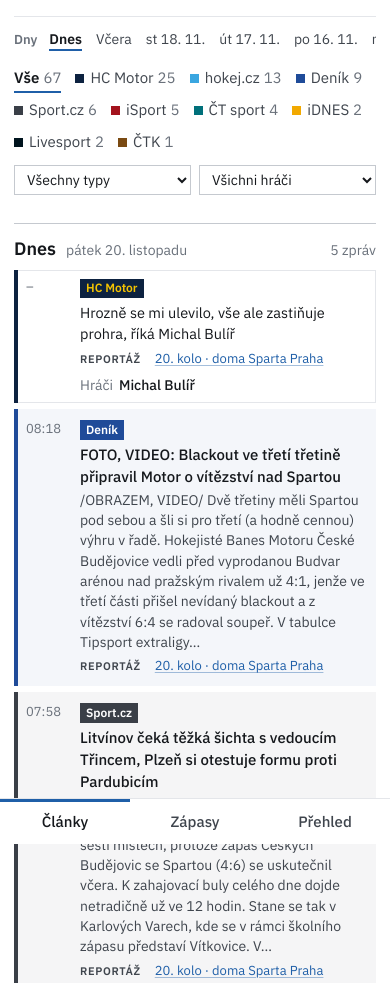
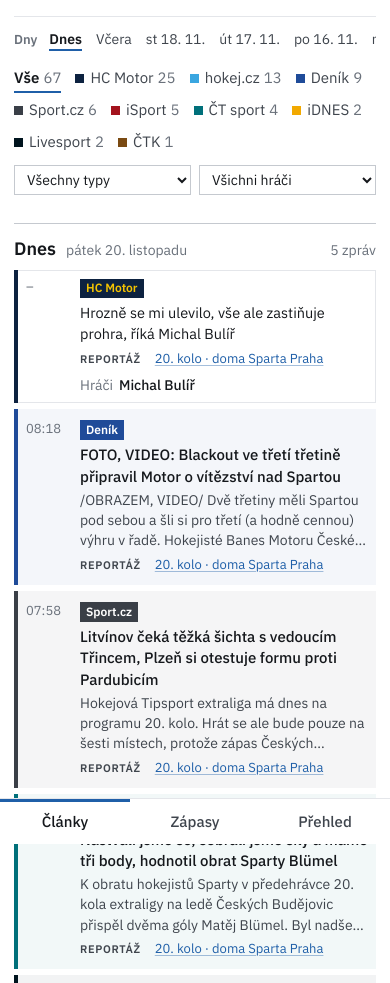
Before and after one commit to romankokos1/motor, a plain HTML site: page docs/clanky.html in a window 390 px wide. Shown: the top 983 px of the page. Drawn offline with Linux system fonts and the light colour scheme.

Commit message:
Limit article preview text lines for mobile and desktop
Updated CSS for article preview to limit text to two lines on desktop and three lines on mobile.

```diff
--- a/docs/clanky.html
+++ b/docs/clanky.html
@@ -112,6 +112,8 @@ tbody tr{transition:background-color .12s,box-shadow .12s}
 .new{display:inline-block;margin-right:8px;font-size:11px;font-weight:600;letter-spacing:.06em;color:var(--accent);vertical-align:1px}
 .row.is-new .h{font-weight:600}
 .p{margin-top:2px;color:var(--text-2);font-size:14px}
+/* perex jen na 2 řádky (na mobilu 3) – celý text je v článku */
+.row .p{display:-webkit-box;-webkit-box-orient:vertical;-webkit-line-clamp:2;line-clamp:2;overflow:hidden}
 .meta{margin-top:5px;font-size:13px;color:var(--text-2);display:flex;flex-wrap:wrap;gap:2px 14px;align-items:baseline}
 .typ{font-size:11px;font-weight:600;letter-spacing:.06em;text-transform:uppercase;color:var(--text-2)}
 .typ.zraneni,.typ.zmena{color:var(--warn)}
@@ -200,6 +202,7 @@ td b{font-weight:600}
 @media (max-width:1023px){ #mluvi-detail{margin-top:18px} }
 @media (max-width:640px){
   #t-mluvi th:last-child,#t-mluvi td:last-child{display:none}
+  .row .p{-webkit-line-clamp:3;line-clamp:3}
   #mluvi-detail .mr{grid-template-columns:52px minmax(0,1fr)}
   #mluvi-detail .mr .s{grid-column:2;grid-row:1;margin-bottom:3px}
   #mluvi-detail .mr .d{grid-row:1 / span 2}
```
